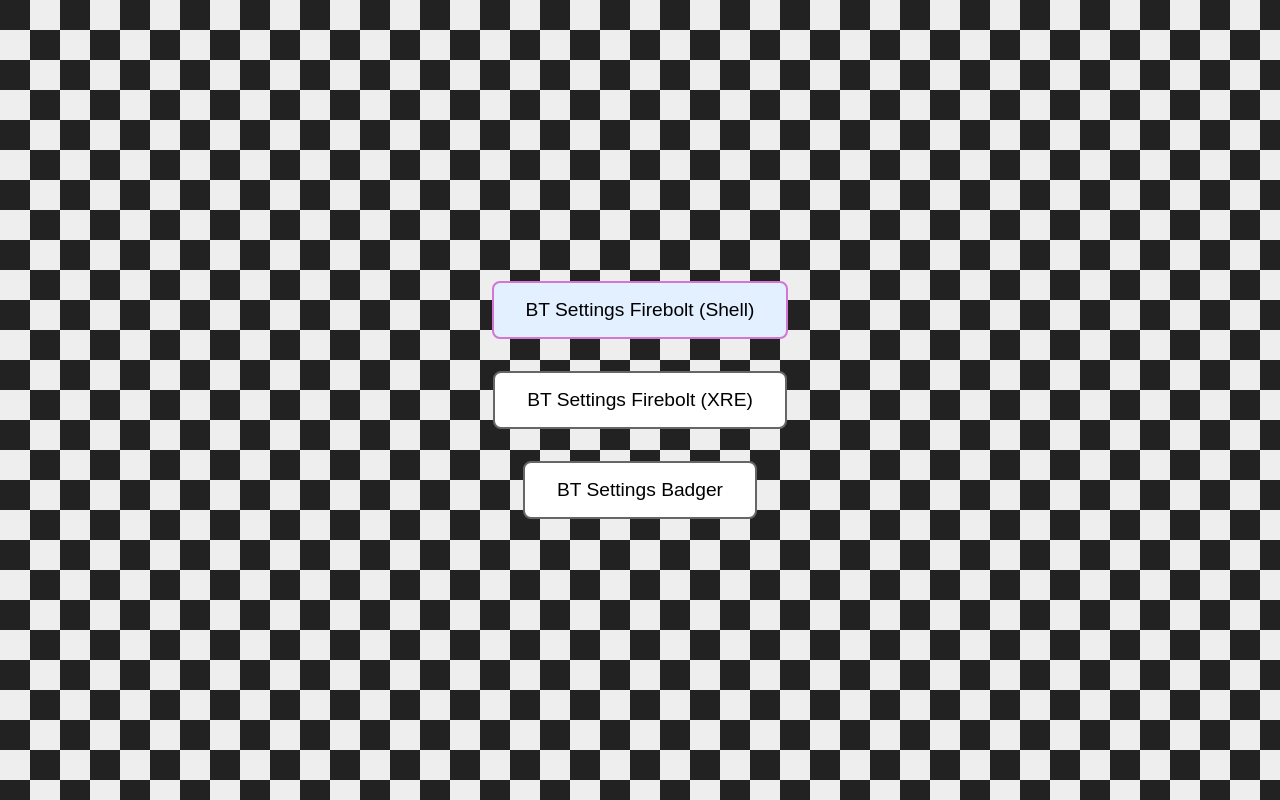
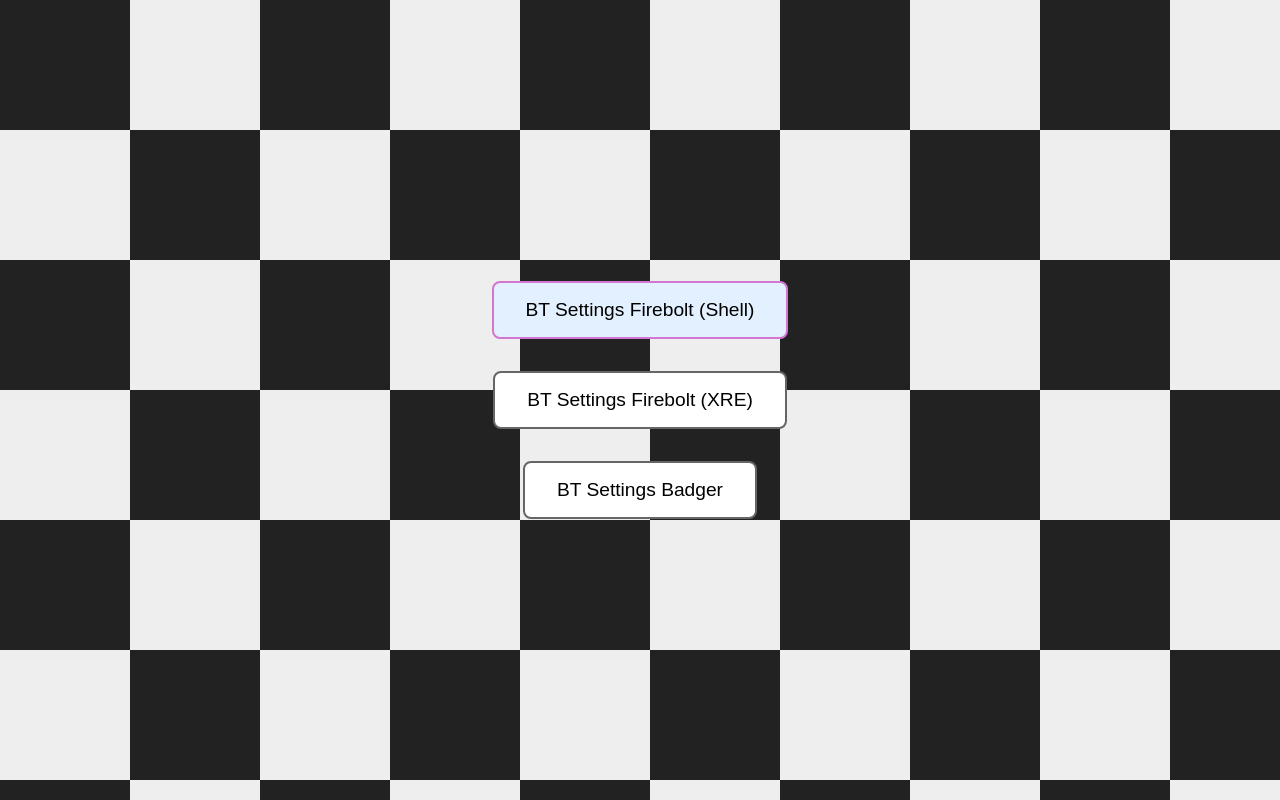
Before and after one commit to tinkerdos/deeplinks, a website built with webpack: page index.html in a window 1280 px wide. Built offline with nearby package versions, Linux system fonts and the light colour scheme.

Commit message:
Update index.html

```diff
--- a/index.html
+++ b/index.html
@@ -19,8 +19,8 @@
     linear-gradient(-45deg, #eee 25%, transparent 25%),
     linear-gradient(45deg, transparent 75%, #eee 75%),
     linear-gradient(-45deg, transparent 75%, #eee 75%);
-  background-size: 60px 60px;
-  background-position: 0 0, 0 30px, 30px -30px, -30px 0px;
+  background-size: 260px 260px;
+  background-position: 0 0, 0 130px, 130px -130px, -130px 0px;
   background-color: #222;
 }
     .container {
```
